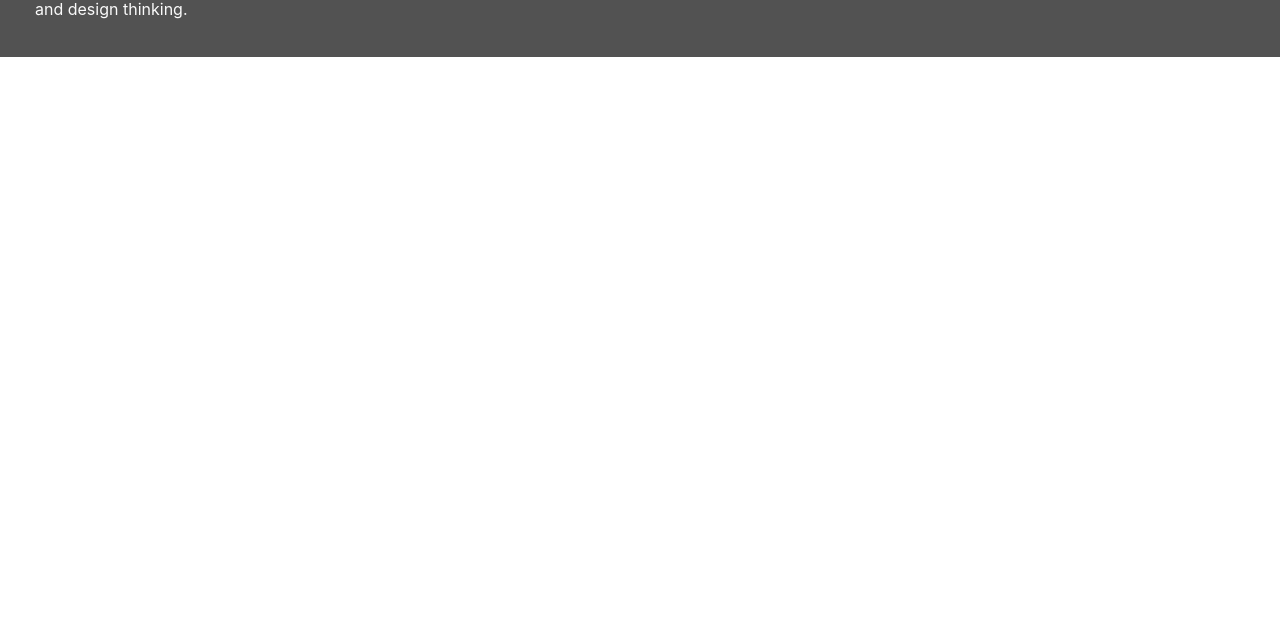
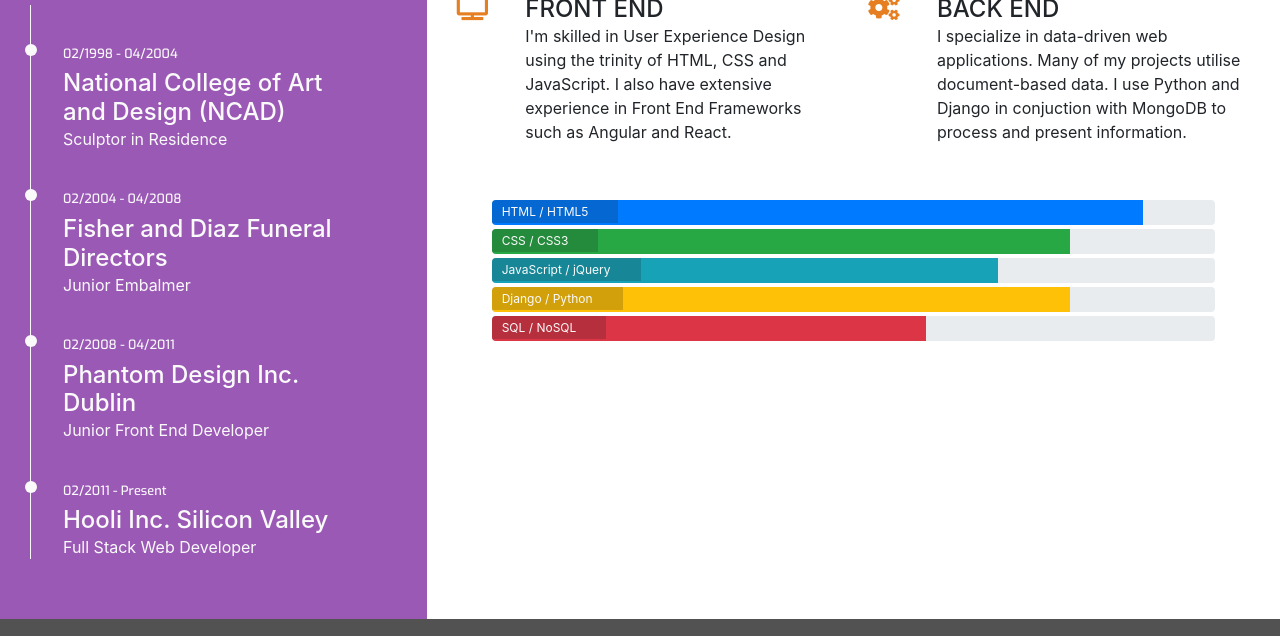
Before and after one commit to KieranSweeden/ucd-resume-project, a plain HTML site: page resume.html in a window 1280 px wide. Shown: the part 472-1108 px from the top of the page. Before the commit the page ends 800 px from the top, so only its background shows below. Drawn offline with nearby package versions, Linux system fonts and the light colour scheme.

Commit message:
docs: add resume content and styling

```diff
--- a/assets/css/style.css
+++ b/assets/css/style.css
@@ -30,6 +30,9 @@
   background-color: #f4f4f4;
 }
 
+.bg-color-work-history {
+  background-color: #9b59b6;
+}
 /*------------------------- Special Paddings, Margins & Text */
 
 h1,
@@ -63,7 +66,8 @@ h4 {
   float: none;
 }
 
-.section-heading {
+.section-heading,
+.history-heading {
   font-family: "Exo", sans-serif;
   font-weight: 300;
   margin: 25px 0 40px 0;
@@ -258,3 +262,72 @@ footer {
   position: relative;
   width: 60%;
 }
+
+/*--------------------------------------------------- Skills */
+
+.progress {
+  position: relative;
+  height: 25px;
+  margin-bottom: 4px;
+}
+
+.progress-type {
+  position: absolute;
+  left: 0;
+  font-weight: 400;
+  padding: 3px 30px 2px 10px;
+  color: #fafafa;
+  background-color: rgba(25, 25, 25, 0.2);
+}
+
+.progress-section {
+  margin: 40px 20px;
+}
+
+/*---------------------------------------------- Work History */
+
+.history-heading {
+  color: #fafafa;
+  margin-bottom: 50px;
+}
+
+.timeline-item {
+  padding: 4em 2em 0em 2em;
+  position: relative;
+  color: #fafafa;
+  border-left: 1px solid;
+}
+
+.timeline-item p {
+  padding: 0;
+  margin: 0;
+}
+
+.timeline-item:before {
+  content: attr(data-dates);
+  position: absolute;
+  left: 2.5em;
+  top: 3em;
+  display: block;
+  font-family: "Exo", sans-serif;
+  font-weight: 500;
+  font-size: 0.8em;
+  padding: 0;
+  margin: 0;
+}
+
+.timeline-item:after {
+  width: 12px;
+  height: 12px;
+  display: block;
+  top: 2.4em;
+  position: absolute;
+  left: -6px;
+  border-radius: 12px;
+  content: "";
+  background: #fafafa;
+}
+
+.history-items {
+  margin-bottom: 30px;
+}
--- a/resume.html
+++ b/resume.html
@@ -43,8 +43,107 @@
     </div>
   </header>
 
-  <section>
-
+  <section class="container-fluid">
+    <div class="row">
+      <div class="col-md-4 bg-color-work-history section-column">
+        <div class="row">
+          <div class="col-12">
+            <h3 class="history-heading uppercase">
+              Work History
+            </h3>
+          </div>
+        </div>
+        <div class="history-items">
+          <div class="timeline-item" data-dates="02/1998 - 04/2004">
+            <h4>National College of Art and Design (NCAD)</h4>
+            <p>Sculptor in Residence</p>
+          </div>
+          <div class="timeline-item" data-dates="02/2004 - 04/2008">
+            <h4>Fisher and Diaz Funeral Directors</h4>
+            <p>Junior Embalmer</p>
+          </div>
+          <div class="timeline-item" data-dates="02/2008 - 04/2011">
+            <h4>Phantom Design Inc. Dublin</h4>
+            <p>Junior Front End Developer</p>
+          </div>
+          <div class="timeline-item" data-dates="02/2011 - Present">
+            <h4>Hooli Inc. Silicon Valley</h4>
+            <p>Full Stack Web Developer</p>
+          </div>
+        </div>
+      </div>
+      <div class="col-md-8 bg-color-three-reasons section-column">
+        <div class="row">
+          <div class="col">
+            <h3 class="section-heading uppercase">
+              My Skills
+            </h3>
+          </div>
+        </div>
+        <div class="row">
+          <div class="col-10 offset-1 offset-sm-0 col-sm-4 col-md-6">
+            <div class="row">
+              <div class="col-2">
+                <i class="three-reasons-icon fa fa-tv" aria-hidden="true"></i>
+              </div>
+              <div class="col-10">
+                <h4 class="three-reasons-heading uppercase">Front End</h4>
+                <p>
+                  I'm skilled in User Experience Design using the trinity of HTML, CSS and JavaScript. I also have extensive experience in Front End Frameworks such as Angular and React.
+                </p>
+              </div>
+            </div>
+          </div>
+          <div class="col-10 offset-1 offset-sm-0 col-sm-4 col-md-6">
+            <div class="row">
+              <div class="col-2">
+                <i class="three-reasons-icon fas fa-cogs" aria-hidden="true"></i>
+              </div>
+              <div class="col-10">
+                <h4 class="three-reasons-heading uppercase">Back End</h4>
+                <p>
+                  I specialize in data-driven web applications. Many of my projects utilise document-based data. I use Python and Django in conjuction with MongoDB to process and present information.
+                </p>
+              </div>
+            </div>
+          </div>
+        </div>
+        <div class="row progress-section">
+          <div class="col">
+            <div class="progress">
+              <div class="progress-bar" role="progressbar" aria-valuenow="90" aria-valuemin="0" aria-valuemax="100" style="width:90%;">
+                <span class="sr-only">90% complete</span>
+              </div>
+              <span class="progress-type">HTML / HTML5</span>
+            </div>
+            <div class="progress">
+              <div class="progress-bar bg-success" role="progressbar" aria-valuenow="80" aria-valuemin="0" aria-valuemax="100" style="width:80%;">
+                <span class="sr-only">80% complete</span>
+              </div>
+              <span class="progress-type">CSS / CSS3</span>
+            </div>
+            <div class="progress">
+              <div class="progress-bar bg-info" role="progressbar" aria-valuenow="70" aria-valuemin="0" aria-valuemax="100" style="width:70%;">
+                <span class="sr-only">70% complete</span>
+              </div>
+              <span class="progress-type">JavaScript / jQuery</span>
+            </div>
+            <div class="progress">
+              <div class="progress-bar bg-warning" role="progressbar" aria-valuenow="80" aria-valuemin="0" aria-valuemax="100" style="width:80%;">
+                <span class="sr-only">80% complete</span>
+              </div>
+              <span class="progress-type">Django / Python</span>
+            </div>
+            <div class="progress">
+              <div class="progress-bar bg-danger" role="progressbar" aria-valuenow="60" aria-valuemin="0" aria-valuemax="100" style="width:60%;">
+                <span class="sr-only">60% complete</span>
+              </div>
+              <span class="progress-type">SQL / NoSQL</span>
+            </div>
+          </div>
+        </div>
+      </div>
+    </div>
   </section>
 
   <footer class="container-fluid">
```
